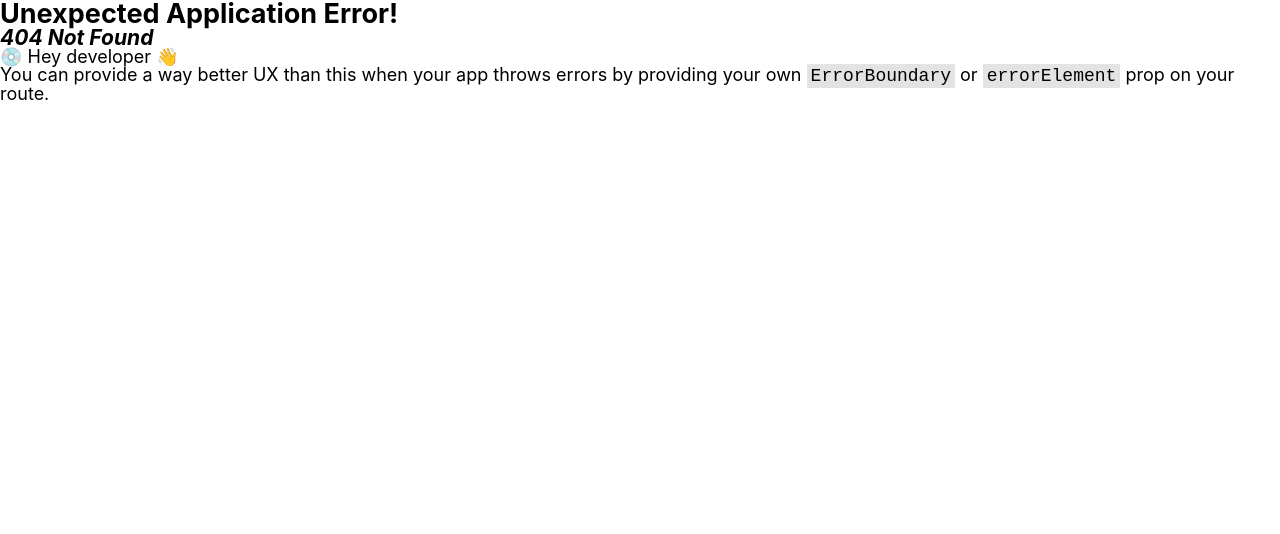
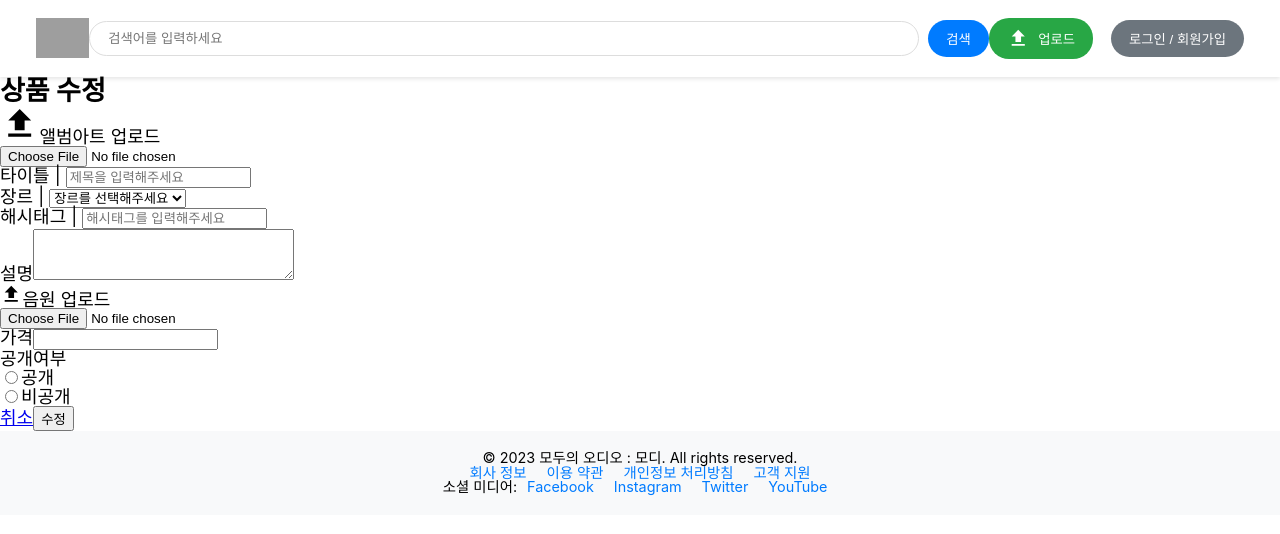
Before and after one commit to techitPlus-FE-team3/open_market_projerct, a React (Vite) app in the folder open-market/: page /productedit/1 in a window 1280 px wide. Before the commit this address had no page. Shown: the top 534 px of the page. Built offline with nearby package versions, Linux system fonts and the light colour scheme; grey boxes are pictures that could not be loaded; a web font is replaced by a local one.

Commit message:
💄 [Design] 상품 수정 페이지 마크업 수정 #59 (#60)
* :lipstick: [Design] 상품 수정 페이지 마크업

* :truck: [Rename] ProductUpdate 컴포넌트명 수정

* :lipstick: [Design] 상품 수정 페이지 마크업 수정

```diff
--- a/open-market/src/pages/ProductEdit.tsx
+++ b/open-market/src/pages/ProductEdit.tsx
@@ -1,17 +1,22 @@
+import FileUploadIcon from "@mui/icons-material/FileUpload";
 import { Helmet } from "react-helmet-async";
+import { Link } from "react-router-dom";
 
 function ProductEdit() {
 	return (
 		<>
 			<Helmet>
-				<title>Update Product - 모두의 오디오 MODI</title>
+				<title>Edit Product - 모두의 오디오 MODI</title>
 			</Helmet>
 			<section>
 				<h2>상품 수정</h2>
 				<form encType="multipart/form-data">
 					<div>
 						<div>
-							<label htmlFor="photo">앨범아트</label>
+							<div>
+								<FileUploadIcon fontSize="large" />
+								<label htmlFor="photo">앨범아트 업로드</label>
+							</div>
 							<input
 								type="file"
 								accept="*.jpg,*.png,*.jpeg,*.webp,*.avif"
@@ -21,7 +26,7 @@ function ProductEdit() {
 						</div>
 						<div>
 							<div>
-								<label htmlFor="title">제목</label>
+								<label htmlFor="title">타이틀 | </label>
 								<input
 									type="text"
 									name="title"
@@ -31,7 +36,7 @@ function ProductEdit() {
 							</div>
 							<div>
 								<div>
-									<label htmlFor="genre">장르</label>
+									<label htmlFor="genre">장르 | </label>
 									<select name="genre" id="genre" defaultValue="none">
 										<option value="none" disabled hidden>
 											장르를 선택해주세요
@@ -43,7 +48,7 @@ function ProductEdit() {
 									</select>
 								</div>
 								<div>
-									<label htmlFor="hashTag">해시태그</label>
+									<label htmlFor="hashTag">해시태그 | </label>
 									<input
 										type="text"
 										name="hashTag"
@@ -53,20 +58,29 @@ function ProductEdit() {
 								</div>
 							</div>
 							<div>
-								<label htmlFor="price">가격</label>
-								<input type="number" name="price" id="price" />
+								<div>
+									<label htmlFor="description">설명</label>
+									<textarea
+										name="description"
+										id="description"
+										cols={30}
+										rows={3}
+									/>
+								</div>
+								<div>
+									<div>
+										<FileUploadIcon fontSize="small" />
+										<label htmlFor="mp3">음원 업로드</label>
+									</div>
+									<input type="file" accept="audio/*" name="mp3" id="mp3" />
+								</div>
 							</div>
 						</div>
 					</div>
 					<div>
 						<div>
-							<label htmlFor="description">설명</label>
-							<textarea
-								name="description"
-								id="description"
-								cols={30}
-								rows={10}
-							/>
+							<label htmlFor="price">가격</label>
+							<input type="number" name="price" id="price" />
 						</div>
 						<div>
 							<span>공개여부</span>
@@ -81,8 +95,8 @@ function ProductEdit() {
 						</div>
 					</div>
 					<div>
-						<button type="reset">취소</button>
-						<button type="submit">등록</button>
+						<Link to={"/"}>취소</Link>
+						<button type="submit">수정</button>
 					</div>
 				</form>
 			</section>
--- a/open-market/src/routes.tsx
+++ b/open-market/src/routes.tsx
@@ -24,7 +24,7 @@ const router = createBrowserRouter(
 			<Route path="signin" element={<SignIn />} />
 			<Route path="productregistration" element={<ProductRegistration />} />
 			<Route path="signup" element={<SignUp />} />
-			<Route path="edit/:productId" element={<ProductEdit />} />
+			<Route path="productedit/:productId" element={<ProductEdit />} />
 			<Route path="detail" element={<Detail />} />
 			<Route path="mypage" element={<MyPage />} />
 			<Route path="update/userId" element={<UserUpdate />} />
```
